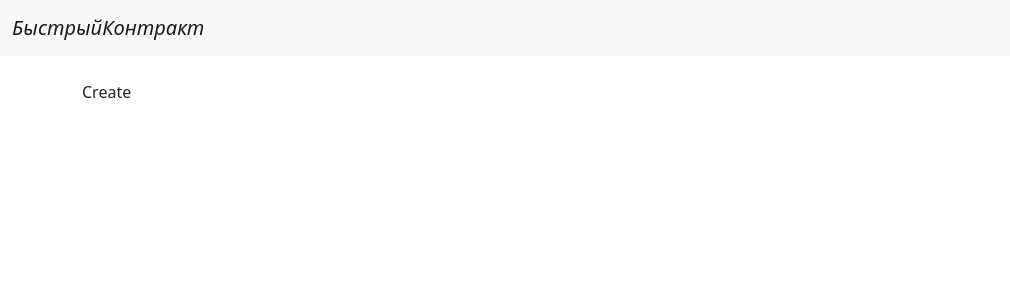
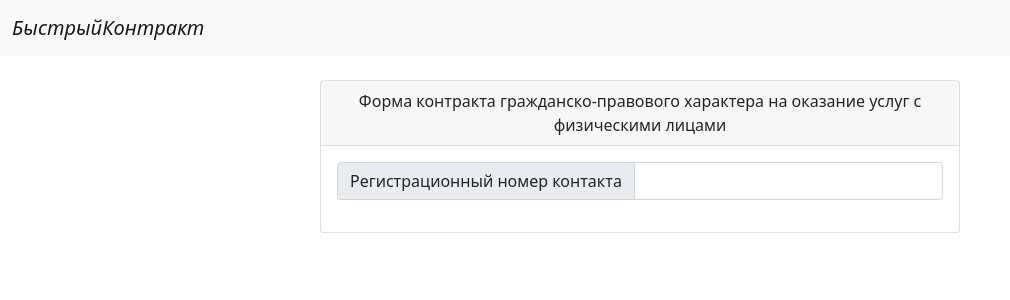
Before and after one commit to Chak-Chak/hackathon2022-WEB, a React (Create React App) app: page /documents/create in a window 1280 px wide. Shown: the top 300 px of the page, without its empty margins (0-1010 px from the left). Built offline with nearby package versions, Linux system fonts and the light colour scheme.

Commit message:
added document card creating

```diff
--- a/src/Pages/AuthPage.js
+++ b/src/Pages/AuthPage.js
@@ -1,7 +1,6 @@
 import React from "react";
 import {bindActionCreators} from "redux";
 import {connect} from "react-redux";
-import {Redirect} from "react-router-dom";
 
 const AuthPageLayout = ({info}) => {
     console.log(info);
--- a/src/Pages/CreateDocumentPage.js
+++ b/src/Pages/CreateDocumentPage.js
@@ -7,8 +7,18 @@ const CreateDocumentPageLayout = ({info}) => {
     if (!info.isAuth)
         return <Redirect to="/"/>
     return (
-        <div className="container">
-            Create
+        <div className="d-flex justify-content-center">
+            <div className="card w-50">
+                <div className="card-header text-center">
+                    Форма контракта гражданско-правового характера на оказание услуг с физическими лицами
+                </div>
+                <div className="card-body">
+                    <div className="input-group mb-3">
+                        <span className="input-group-text">Регистрационный номер контакта</span>
+                        <input type="number" className="form-control" />
+                    </div>
+                </div>
+            </div>
         </div>
     )
 };
```
